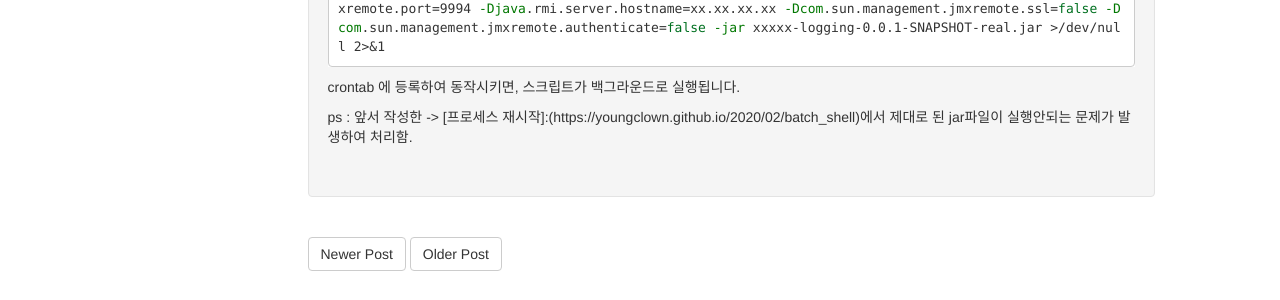
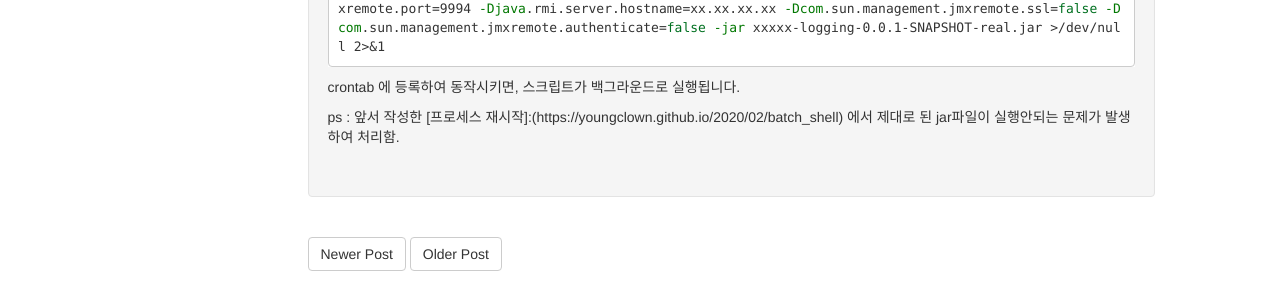
Before and after one commit to youngclown/youngclown.github.io, a Jekyll site: the page built from _posts/2020-03-02-batch_shell_1.md, in a window 1280 px wide and 1089 px high. Shown: the part 738-1038 px from the top of the window. Built offline with Jekyll 4.4.1, drawn with Linux system fonts in a browser that asks for light colours; nearby versions of some CDN libraries; some of the changed lines change nothing that is shown.

Commit message:
markdown 문법 적용

```diff
--- a/_posts/2020-03-02-batch_shell_1.md
+++ b/_posts/2020-03-02-batch_shell_1.md
@@ -39,4 +39,6 @@
 
 crontab 에 등록하여 동작시키면, 스크립트가 백그라운드로 실행됩니다.
 
-ps : 앞서 작성한 ->  [프로세스 재시작]:(https://youngclown.github.io/2020/02/batch_shell)에서 제대로 된 jar파일이 실행안되는 문제가 발생하여 처리함.
+ps : 앞서 작성한
+[프로세스 재시작]:(https://youngclown.github.io/2020/02/batch_shell)
+에서 제대로 된 jar파일이 실행안되는 문제가 발생하여 처리함.
```
Also changed, not shown: _posts/2020-02-04-batch_shell.md (+2 -1 lines).
